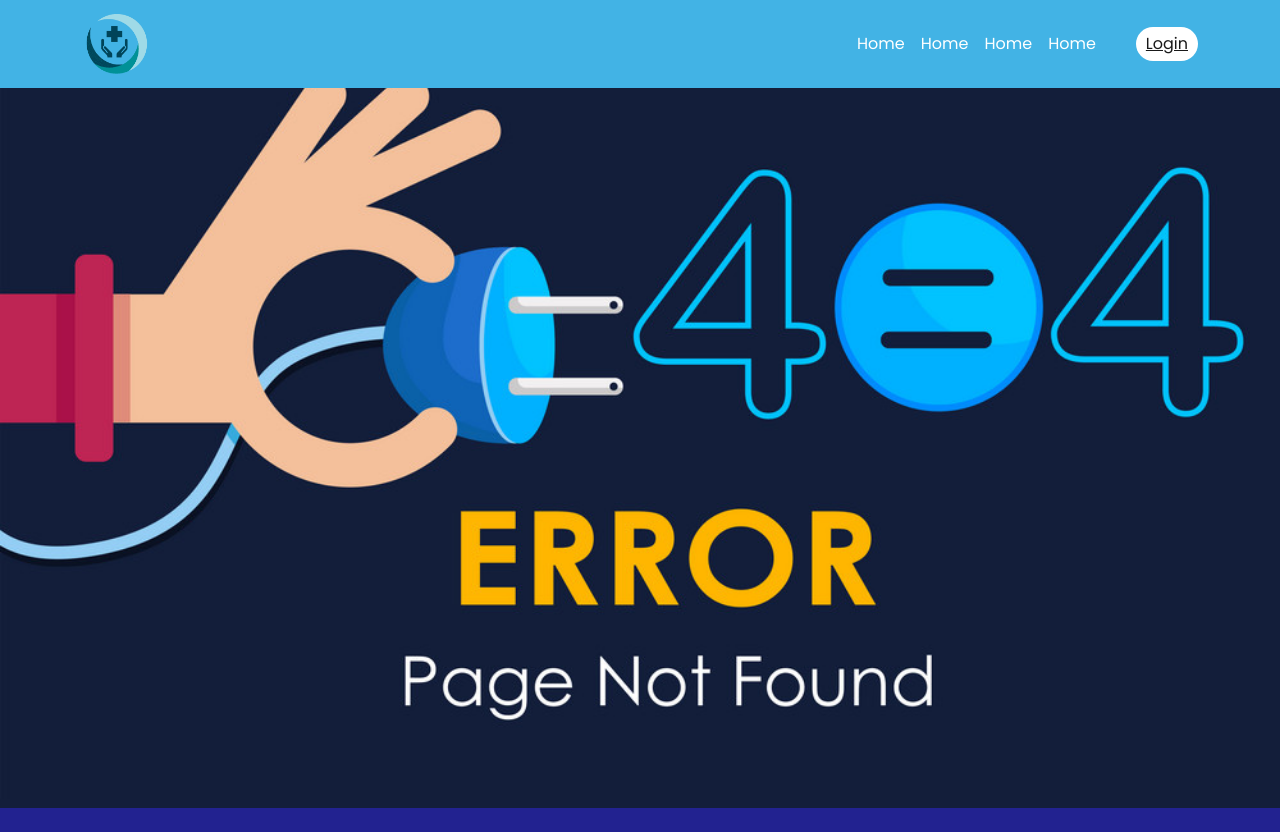
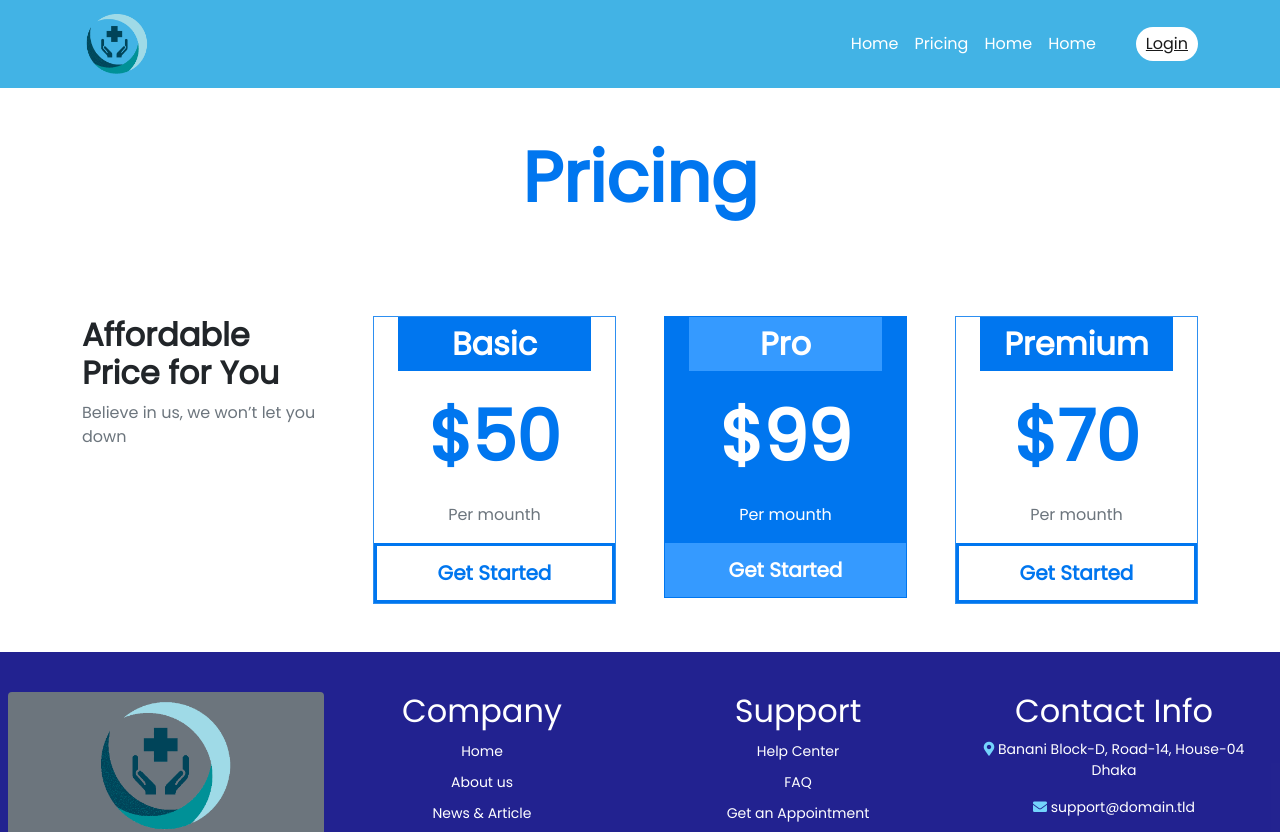
Before and after one commit to nazmul-devs/MinuteClinic, a React (Create React App) app: page /pricing in a window 1280 px wide. Shown: the top 832 px of the page. Built offline with nearby package versions, Linux system fonts and the light colour scheme; no server answers.

Commit message:
pricing component create and all setup done

```diff
--- a/src/App.js
+++ b/src/App.js
@@ -10,6 +10,7 @@ import ServicesDetails from "./pages/Services/ServiceDetails/ServicesDetails";
 import NotFound from "./pages/NotFound/NotFound";
 import AuthProvider from "./Hooks/AuthProvider";
 import PrivateRoute from "./pages/PrivateRoute/PrivateRoute";
+import Pricing from "./pages/Pricing/Pricing";
 
 function App() {
 	return (
@@ -22,6 +23,9 @@ function App() {
 					</Route>
 					<Route path="/login">
 						<Login />
+					</Route>
+					<Route path="/pricing">
+						<Pricing />
 					</Route>
 					<PrivateRoute path="/details/:serviceId">
 						<ServicesDetails />
--- a/src/pages/Header/Header.js
+++ b/src/pages/Header/Header.js
@@ -24,8 +24,11 @@ const Header = () => {
 							<Link className="nav-items p-2 text-white d-block" to="/">
 								Home
 							</Link>
-							<Link className="nav-items p-2 text-white d-block" to="/">
-								Home
+							<Link
+								className="nav-items p-2 text-white d-block"
+								to="/pricing"
+							>
+								Pricing
 							</Link>
 							<Link className="nav-items p-2 text-white d-block" to="/">
 								Home
--- a/src/pages/Home/OurBest/BestService/BestService.css
+++ b/src/pages/Home/OurBest/BestService/BestService.css
@@ -1,10 +1,12 @@
 .best-card {
-	background: #42b3e5;
 	transition: 0.5s;
 	cursor: pointer;
+	color: #021e1f;
 }
+
 .best-card:hover {
-	background: #021b26;
+	background: #041a22;
+	color: #fff;
 }
 .best-card > img {
 	margin: 10px auto;
--- a/src/pages/Home/OurBest/BestService/BestService.js
+++ b/src/pages/Home/OurBest/BestService/BestService.js
@@ -6,9 +6,9 @@ const BestService = ({ details }) => {
 	const { name, img } = details;
 	return (
 		<Col>
-			<div className="best-card text-center shadow d-flex align-items-center rounded px-2">
+			<div className="best-card shadow text-center shadow d-flex align-items-center rounded px-2">
 				<img src={img} className="rounded" alt="" />
-				<h2 className="text-white fw-bold">{name}</h2>
+				<h5 className="">{name}</h5>
 			</div>
 		</Col>
 	);
--- /dev/null
+++ b/src/pages/Pricing/Pricing.css
@@ -0,0 +1,51 @@
+.pricing-card {
+	border: 1px solid #0077efd2;
+}
+.basic {
+	background: #0076ef;
+	color: #fff;
+	font-weight: 700;
+}
+.price {
+	color: #0076ef;
+	font-weight: 700;
+	font-size: 70px;
+}
+.btn-price {
+	border: 3px solid #0076ef;
+	width: 100%;
+	background: none;
+	padding: 12px 0;
+	color: #0076ef;
+	font-weight: 600;
+	font-size: 20px;
+	transition: 0.2s;
+}
+.btn-price:hover {
+	background: #0076ef;
+	color: #fff;
+}
+
+.pro-pricing-card {
+	background: #0076ef;
+	color: #fff;
+	border: 1px solid #0076ef;
+}
+.pro {
+	font-weight: 700;
+	background: #359aff;
+}
+.pro-btn {
+	background: #359aff;
+	border: none;
+	width: 100%;
+	padding: 12px 0;
+	font-weight: 600;
+	font-size: 20px;
+	color: #fff;
+	transition: 0.2s;
+}
+.pro-btn:hover {
+	background: #fff;
+	color: #0076ef;
+}
--- /dev/null
+++ b/src/pages/Pricing/Pricing.js
@@ -0,0 +1,44 @@
+import React from "react";
+import { Col, Container, Row } from "react-bootstrap";
+import "./Pricing.css";
+const Pricing = () => {
+	return (
+		<Container>
+			<h2 className="text-center fw-bold my-5 price">Pricing</h2>
+			<Row xs={1} md={2} lg={4} className="g-5 my-5">
+				<Col>
+					<h2 className="fw-bolder">Affordable Price for You</h2>
+					<p className="text-muted">
+						Believe in us, we won’t let you down
+					</p>
+				</Col>
+				<Col>
+					<div className="pricing-card text-center p-0">
+						<h2 className="p-2 basic mx-4">Basic</h2>
+						<h2 className="price my-4">$50</h2>
+						<p className="text-muted">Per mounth</p>
+						<button className="btn-price">Get Started</button>
+					</div>
+				</Col>
+				<Col>
+					<div className="pro-pricing-card text-center p-0">
+						<h2 className="p-2 pro mx-4">Pro</h2>
+						<h2 className="price text-white my-4">$99</h2>
+						<p className="text-white">Per mounth</p>
+						<button className="pro-btn">Get Started</button>
+					</div>
+				</Col>
+				<Col>
+					<div className="pricing-card text-center p-0">
+						<h2 className="p-2 basic mx-4">Premium</h2>
+						<h2 className="price my-4">$70</h2>
+						<p className="text-muted">Per mounth</p>
+						<button className="btn-price">Get Started</button>
+					</div>
+				</Col>
+			</Row>
+		</Container>
+	);
+};
+
+export default Pricing;
```
